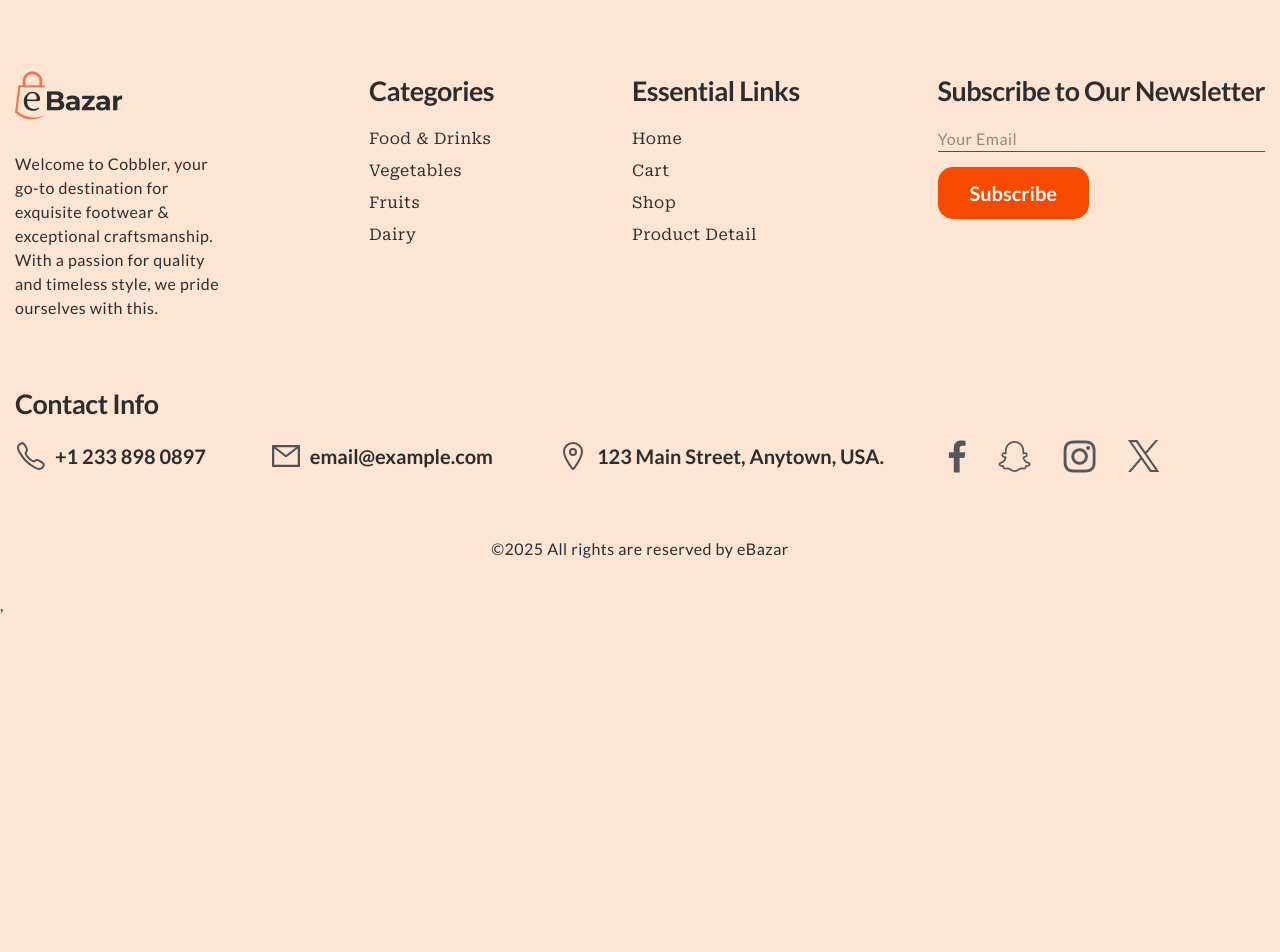
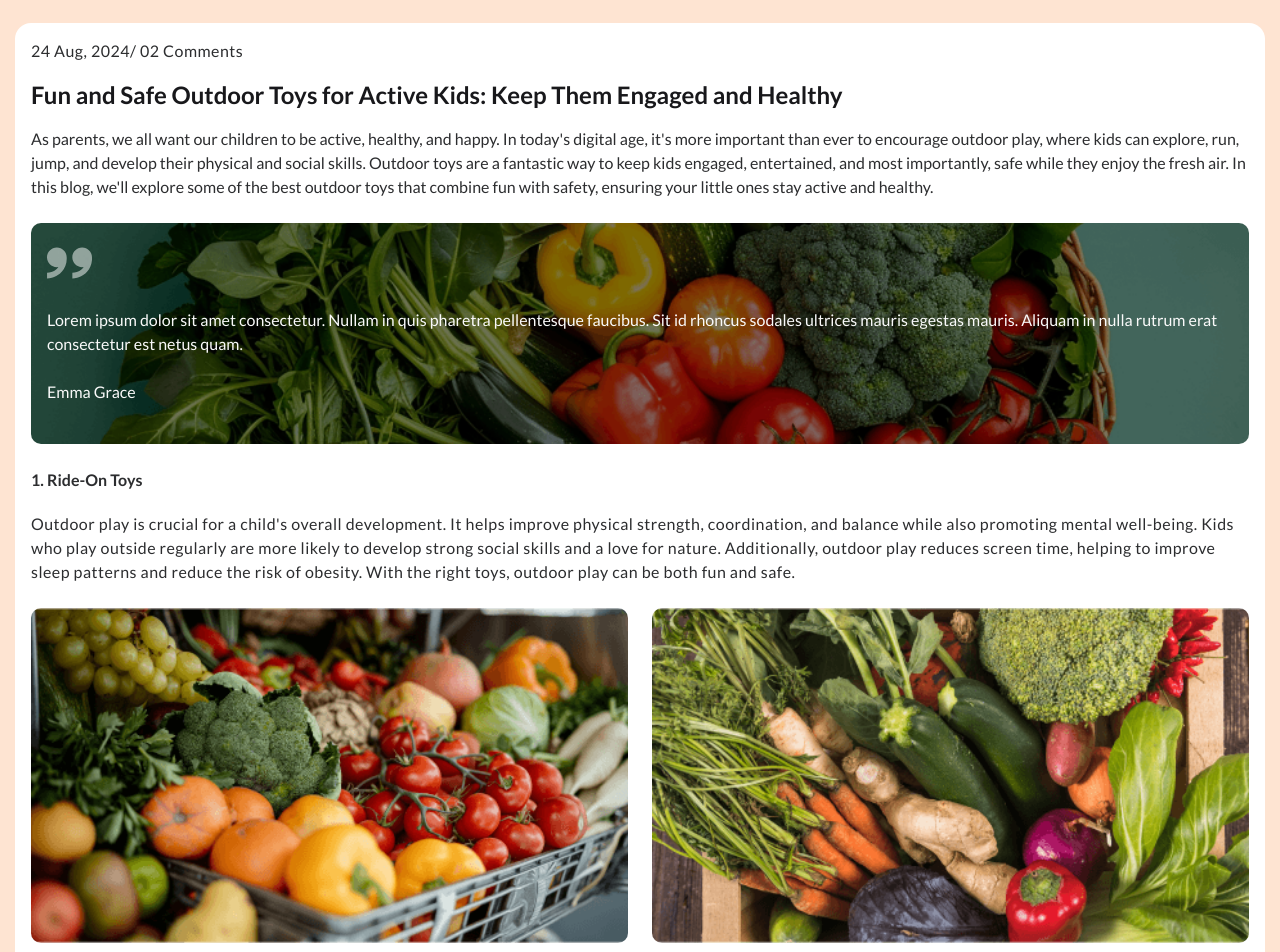
Before and after one commit to hossein1075/e-Bazar, a React (Vite) app: page /blogDetail in a window 1280 px wide. Shown: the part 1000-1952 px from the top of the page. Before the commit the page ends 1617 px from the top, so only its background shows below. Built offline with nearby package versions, Linux system fonts and the light colour scheme.

Commit message:
add css style components comments

```diff
--- a/src/BlogDetail/BlogDetail/BlogDetailComments/BlogDetailComments.jsx
+++ b/src/BlogDetail/BlogDetailComments/BlogDetailComments.jsx
@@ -1,19 +1,19 @@
 import React from 'react'
-
+import { ImQuotesRight } from "react-icons/im";
 function BlogDetailComments() {
     return (
         <>
             <section>
                 <div className="container">
-                    <div>
-                        <div>
+                    <div className='bg-white mb-4 p-4 rounded-2xl'>
+                        <div className='mb-4 leading-[150%] tracking-tightest4'>
                             <span>24 Aug, 2024</span>
                             <span>/</span>
                             <span> 02 Comments</span>
                         </div>
                         <div>
-                            <h4>Fun and Safe Outdoor Toys for Active Kids: Keep Them Engaged and Healthy</h4>
-                            <p>
+                            <h4 className='mb-4 font-Lato-Bold font-bold text-zinc-900 text-2xl'>Fun and Safe Outdoor Toys for Active Kids: Keep Them Engaged and Healthy</h4>
+                            <p className='mb-6'>
                                 As parents, we all want our children to be active, healthy, and happy. In today's digital age,
                                 it's more important than ever to encourage outdoor play, where kids can explore, run, jump,
                                 and develop their physical and social skills. Outdoor toys are a fantastic way to keep kids engaged,
@@ -21,33 +21,37 @@ function BlogDetailComments() {
                                 In this blog, we'll explore some of the best outdoor toys that combine fun with safety,
                                 ensuring your little ones stay active and healthy.
                             </p>
-                            <div>
-                                <div>svg</div>
-                                <p>
+                            <div className='p-4 mb-6 bg-[url(/images/BlogDetail/blog-bg.png)] bg-center bg-no-repeat bg-cover rounded-10px'>
+                                <div className='mb-6 text-3xl'>
+                                    <span>
+                                        <ImQuotesRight  className='text-white/50' size={45}/>
+                                    </span>
+                                </div>
+                                <p className='text-zinc-50 mb-6'>
                                     Lorem ipsum dolor sit amet consectetur. Nullam in quis pharetra pellentesque faucibus.
                                     Sit id rhoncus sodales ultrices mauris egestas mauris.
                                     Aliquam in nulla rutrum erat consectetur est netus quam.
                                 </p>
-                                <h5>Emma Grace</h5>
+                                <h5 className='text-zinc-50 mb-6'>Emma Grace</h5>
                             </div>
                         </div>
-                        <h6>1. Ride-On Toys</h6>
-                        <p>Outdoor play is crucial for a child's overall development. It helps improve physical strength,
+                        <h6 className='mb-5 font-Lato-Bold font-bold'>1. Ride-On Toys</h6>
+                        <p className='leading-[150%] tracking-tightest4 mb-6'>Outdoor play is crucial for a child's overall development. It helps improve physical strength,
                             coordination, and balance while also promoting mental well-being.
                             Kids who play outside regularly are more likely to develop strong social skills and a love for nature. Additionally,
                             outdoor play reduces screen time, helping to improve sleep patterns and reduce the risk of obesity.
                             With the right toys, outdoor play can be both fun and safe.
                         </p>
-                        <div>
-                            <div>
-                                <img src="/images/BlogDetail/blog-detail-2.png" alt="BlogDetailComments" />
+                        <div className='flex gap-6 justify-center mb-6'>
+                            <div className='w-full'>
+                                <img src="/images/BlogDetail/blog-detail-2.png" className='w-full rounded-10px' alt="BlogDetailComments" />
                             </div>
-                            <div>
-                                <img src="/images/BlogDetail/blog-detail-2.png" alt="BlogDetailComments" />
+                            <div className='w-full'>
+                                <img src="/images/BlogDetail/blog-detail-3.png" className='w-full rounded-10px' alt="BlogDetailComments" />
                             </div>
                         </div>
-                         <h6>2. A Complex Genius</h6>
-                        <p>Outdoor play is crucial for a child's overall development. It helps improve physical strength,
+                        <h6 className='mb-5 font-Lato-Bold font-bold'>2. A Complex Genius</h6>
+                        <p className='leading-[150%] tracking-tightest4 mb-6'>Outdoor play is crucial for a child's overall development. It helps improve physical strength,
                             coordination, and balance while also promoting mental well-being.
                             Kids who play outside regularly are more likely to develop strong social skills and a love for nature. Additionally,
                             outdoor play reduces screen time, helping to improve sleep patterns and reduce the risk of obesity.
--- /dev/null
+++ b/src/BlogDetail/BlogDetailPost/BlogDetailPost.jsx
@@ -0,0 +1 @@
+rfce
--- a/src/components/main/sections/section4/BannerOff.jsx
+++ b/src/components/main/sections/section4/BannerOff.jsx
@@ -47,7 +47,7 @@ function BannerOff() {
 
   return (
     <>
-    <section className='flex items-center sm:bg-[url(/images/banner-bg.png)] bg-[position:top_right] bg-no-repeat bg-size-cover bg-white md:bg-transparent pt-8 pl-6 pb-12 md:pb-0 md:pt-0 md:pl-0 sm:h-137.5 lg::h-175'>
+    <section className='flex items-center sm:bg-[url(/images/banner-bg.png)] bg-[position:top_right] bg-no-repeat bg-cover bg-white md:bg-transparent pt-8 pl-6 pb-12 md:pb-0 md:pt-0 md:pl-0 sm:h-137.5 lg::h-175'>
         <div className="container flex flex-col items-start xl:items-end md:items-center">
             <div className='flex flex-col'>
                 <h5 className='font-bold font-Lato-Bold text-xl sm:text-3xl md:text-5xl tracking-tightest2 text-orange-600 mb-4'>Dry Fruits</h5>
--- a/src/pages/BlogDetail.jsx
+++ b/src/pages/BlogDetail.jsx
@@ -3,6 +3,7 @@ import Footer from '../components/footer/Footer'
 import Header from '../components/header/Header'
 import ShopBanner from '../components/Shop/Title/ShopBanner'
 import BlogDetailImg from '../BlogDetail/BlogDetailimg/BlogDetailImg'
+import BlogDetailComments from '../BlogDetail/BlogDetailComments/BlogDetailComments'
 function BlogDetail() {
   return (
     <>
@@ -11,6 +12,7 @@ function BlogDetail() {
     title='Blog Detail'
     />
     <BlogDetailImg/>
+    <BlogDetailComments/>
     <Footer/>
     </>
   )
```
